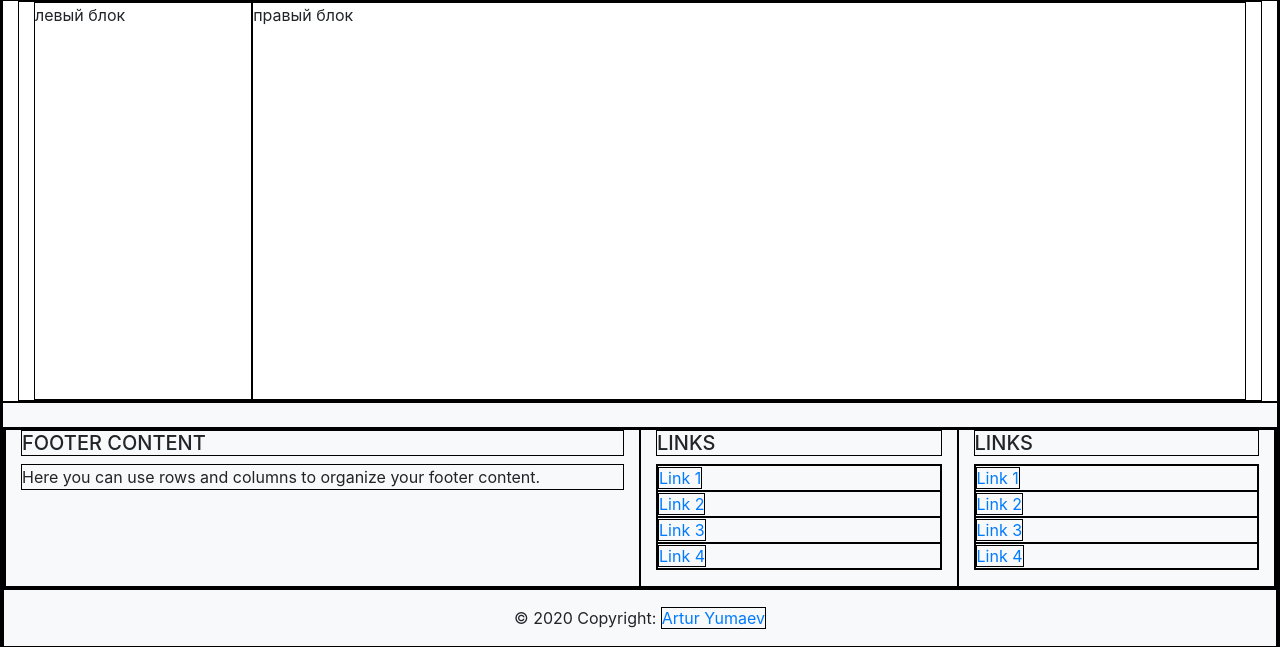
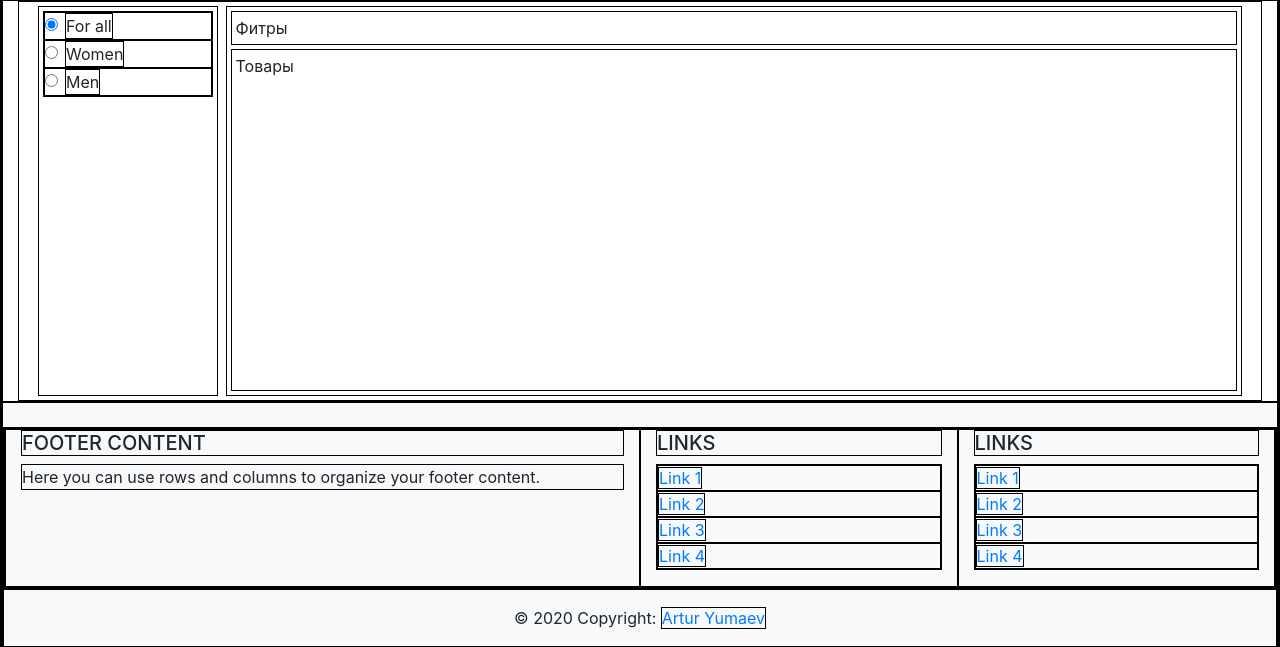
Before and after one commit to arturyumaev/Databases-Course-Work, a Flask app: page /collection/ in a window 1280 px wide. Shown: the part 68-715 px from the top of the page. Run offline with Flask 2, Linux system fonts and the light colour scheme; some libraries are stand-ins or nearby versions.

Commit message:
добавил форму выбора пола и структурировал страницу каталога

```diff
--- a/webApp/templates/collection.html
+++ b/webApp/templates/collection.html
@@ -3,12 +3,44 @@
 
 <div class="container-fluid d-flex flex-row" style="height: 400px;">
     <!-- Левый блок. Выбор категории -->
-    <div style="width: 18%; min-width: 120px;">
-        левый блок
+    <div class="m-1 p-1" style="width: 15%; min-width: 120px;">
+
+        <!-- Форма выбора пола -->
+        <form>
+            <!-- Для всех -->
+            <div class="form-check">
+                <input class="form-check-input" type="radio" name="exampleRadios" id="forall-radio" value="forall" checked>
+                <label class="form-check-label" for="forall-radio">
+                    For all
+                </label>
+            </div>
+
+            <!-- Женское -->
+            <div class="form-check">
+                <input class="form-check-input" type="radio" name="exampleRadios" id="women-radio" value="women">
+                <label class="form-check-label" for="women-radio">
+                    Women
+                </label>
+            </div>
+
+            <!-- Мужское -->
+            <div class="form-check">
+                <input class="form-check-input" type="radio" name="exampleRadios" id="men-radio" value="men">
+                <label class="form-check-label" for="men-radio">
+                    Men
+                </label>
+            </div>
+        </form>
+
     </div>
     <!-- Правый блок. Товары и фильтр -->
-    <div style="width: 82%">
-        правый блок
+    <div class="m-1 p-1 d-flex flex-column" style="width: 85%">
+        <!-- Филтры сверху -->
+        <div class="p-1">Фитры</div>
+        <!-- Каталог товаров или сообщение, что их нет -->
+        <div class="flex-grow-1 p-1 mt-1">
+            Товары
+        </div>
     </div>
 </div>
 
```
